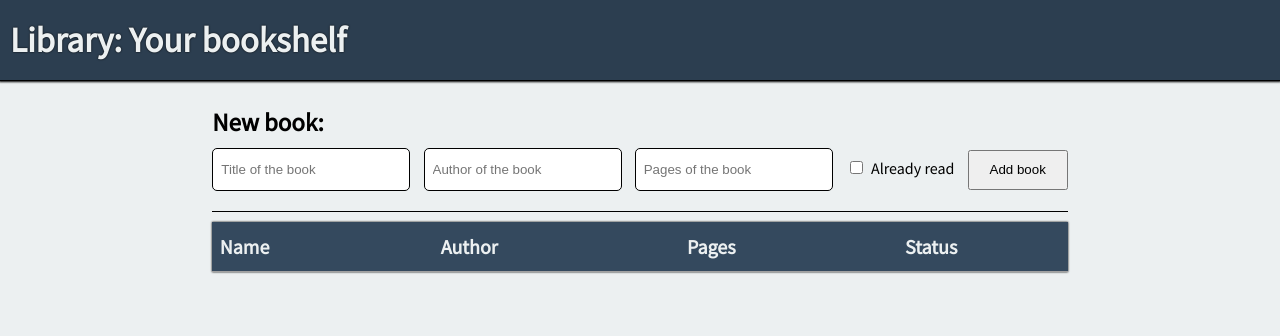
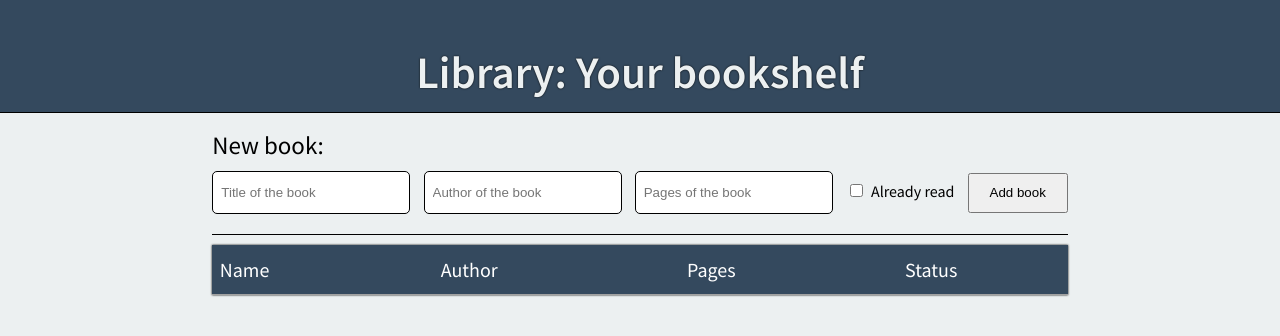
Before and after one commit to vlunaklick/library_ls, a plain HTML site: page index.html in a window 1280 px wide. Drawn offline with Linux system fonts and the light colour scheme.

Commit message:
Better things

```diff
--- a/index.html
+++ b/index.html
@@ -12,12 +12,14 @@
 
     <main id="container">
 
+
+
         <div id="addbooks">
-            <h3>New book:</h3>
+            <h3 class="newBo">New book:</h3>
             <form id="adding" action="">
                 <input id="titau" class="formbox" type="text" placeholder="Title of the book" required>
                 <input id="auau" class="formbox" type="text" placeholder="Author of the book" required>
-                <input id="paau" class="formbox" type="number" placeholder="Pages of the book" required>
+                <input id="paau" class="formbox" min="0" type="number" placeholder="Pages of the book" required>
                 <div id="checkerau">
                     <input id="readau" type="checkbox" name="read"><label for="readau">Already read</label>
                 </div>
@@ -29,11 +31,11 @@
             <table id="tabal-b">
                 <tbody>
                     <tr class="first-row">
-                        <th>Name</th>
-                        <th>Author</th>
-                        <th>Pages</th>
-                        <th class="buttonsss">Status</th>
-                        <th class="buttonsss"></th>
+                        <th class="tits">Name</th>
+                        <th class="tits">Author</th>
+                        <th class="tits">Pages</th>
+                        <th class="tits buttonsss">Status</th>
+                        <th class="tits buttonsss"></th>
                     </tr>
                 </tbody>
                 <tbody id="addons">
--- a/style.css
+++ b/style.css
@@ -1,8 +1,9 @@
-@import url('https://fonts.googleapis.com/css2?family=Source+Sans+Pro&display=swap');
+@import url('https://fonts.googleapis.com/css2?family=Source+Sans+Pro:wght@200;400;600&display=swap');
 
 :root{
-    --header-back: #2c3e50;
-    --font-header: #ecf0f1;
+    --header-col: #34495e;
+    --header-back: #7a7a7a13;
+    --font-header: #000000;
     --background: #ecf0f1;
     --border-buttons: #000;
     --btn-delete: #e74c3c;
@@ -19,18 +20,22 @@ body{
 }
 header{
     width: 100%;
+    padding: 2rem 0 0 0;
     height: 80px;
-    border-bottom: 1px solid #000;
     display: flex;
     align-items: center;
-    background-color: var(--header-back);
-    box-shadow: 0 0 2px 1px #000;
+    justify-content: center;
+    border-bottom: 1px solid #000;
+    margin-bottom: 1rem;
+    background-color: var(--header-col);
 }
+
 #head-h{
-    margin-left: 10px;
-    color: var(--font-header);
+    color: var(--background);
     text-shadow: 0 0 2px #000;
-    font-size: 35px;
+    font-size: 45px;
+    font-weight: 600;
+    margin: 0;
 }
 #container{
     margin: 0 auto;
@@ -50,6 +55,10 @@ header{
     margin-bottom: 10px;
     font-size: 25px;
 }
+.newBo{
+    font-weight: 400;
+    margin: 0;
+}
 .formbox{
     border:none;
     width: 180px;
@@ -61,6 +70,12 @@ header{
     cursor: text;
     outline: none;
 }
+
+.tits{
+    font-weight: 400;
+    color: white;
+}
+
 #checkerau{
     display: inline-block;
     margin-right: 10px;
@@ -96,6 +111,7 @@ header{
     cursor: pointer;
     background-color: var(--btn-read);
     color: white;
+    font-weight: 300;
 }
 .pread:hover{
     background-color: var(--btn-read-hover);
@@ -109,6 +125,7 @@ header{
     border: 1px solid #000;
     border-radius: 3px;
     color: white;
+    font-weight: 300;
 }
 .pDel:hover{
     background-color: var(--btn-del-hover);
@@ -130,6 +147,8 @@ header{
 th, td{
     border-bottom: 1px solid rgb(161, 161, 161);
     padding: 10px 8px;
+    font-weight: 300;
+    color: var(--font-header);
 }
 .buttonsss{
     width: 10%;
```
